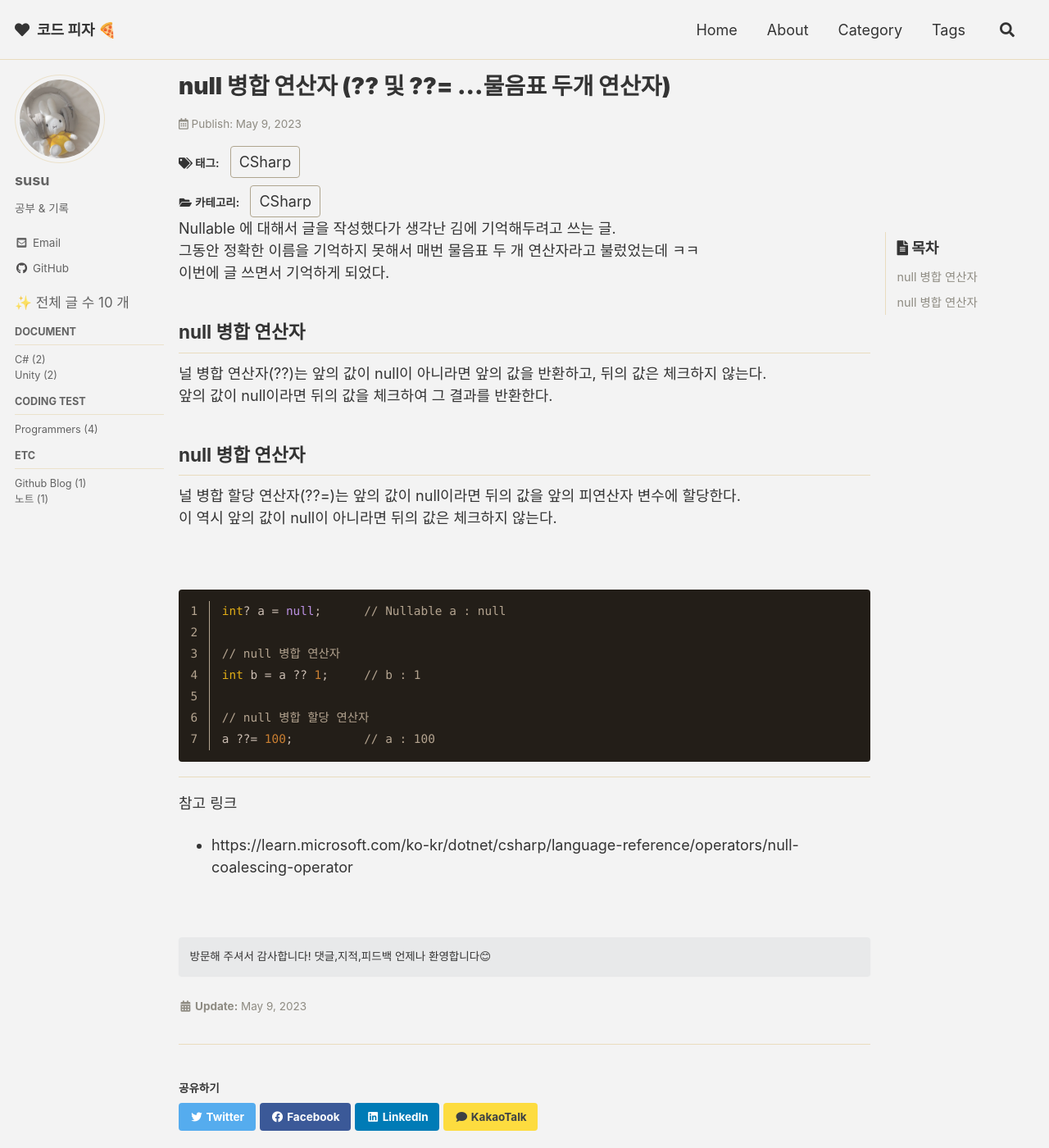
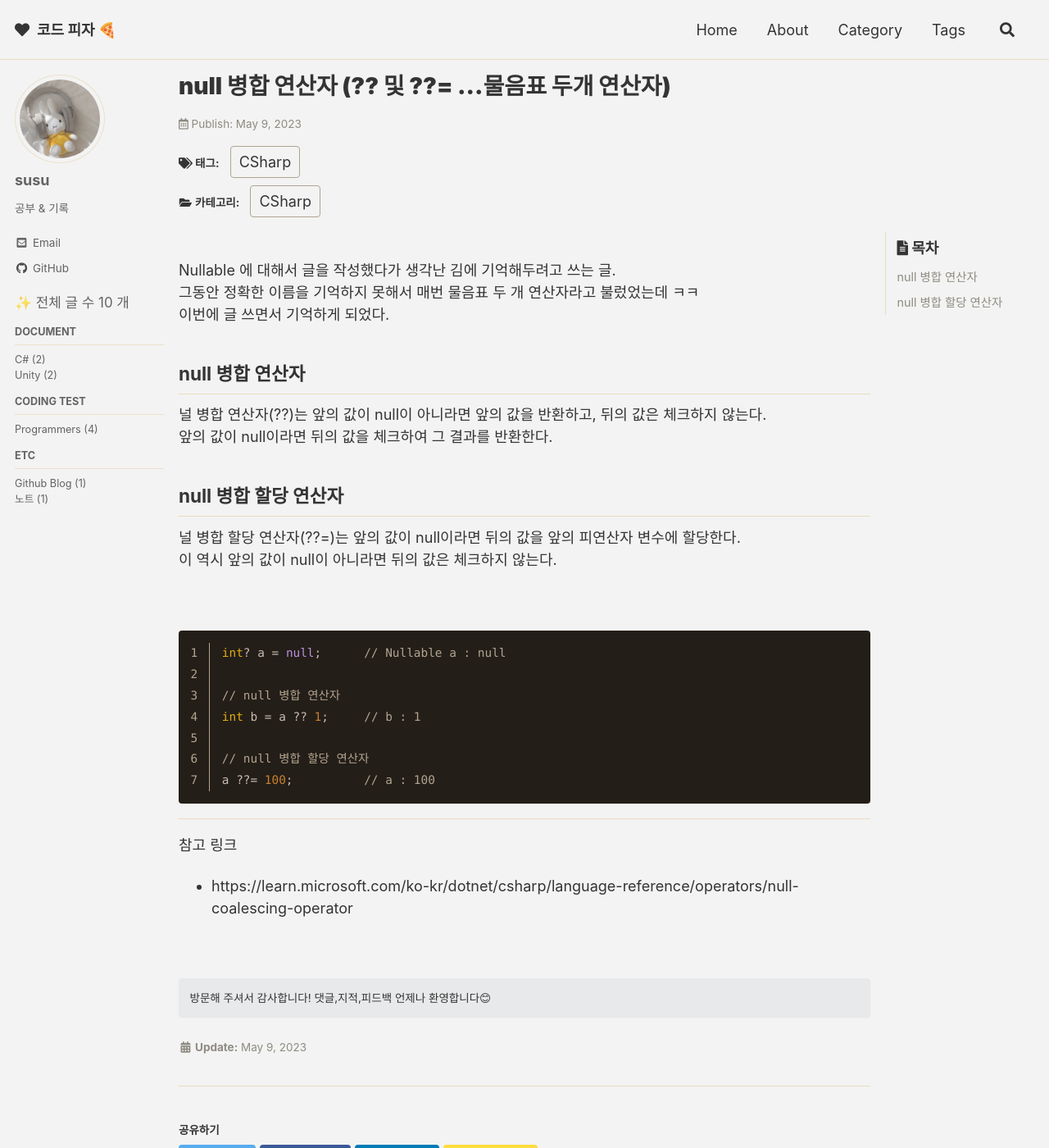
Before and after one commit to eggmong/eggmong.github.io, a Jekyll site: the page built from _posts/CSharp/2023-05-08-null-coalescing-operator.md, in a window 1280 px wide and 1400 px high. Shown: the whole window at 82% size. Built offline with Jekyll 4.4.1, drawn with Linux system fonts in a browser that asks for light colours; cached includes are drawn as plain includes; some web fonts are replaced; comment, search, counter and statistics services are not loaded.

Commit message:
폰트 추가

```diff
--- a/_includes/nav_list_main
+++ b/_includes/nav_list_main
@@ -6,7 +6,7 @@
   <ul class="nav__items" id="category_tag_menu">
       <!--전체 글 수-->
       <li>
-        <a href="index.html" class="">✨ <span>전체 글 수</style> <span>{{sum}}</style> <span>개</style>
+        <a href="/categories/" class="">✨ <span>전체 글 수</style> <span>{{sum}}</style> <span>개</style>
       </li>
 
       <li>
--- a/_posts/CSharp/2023-05-08-null-coalescing-operator.md
+++ b/_posts/CSharp/2023-05-08-null-coalescing-operator.md
@@ -13,6 +13,8 @@ date: 2023-05-09
 last_modified_at: 2023-05-09
 ---
 
+<br>
+
 Nullable 에 대해서 글을 작성했다가 생각난 김에 기억해두려고 쓰는 글.
 그동안 정확한 이름을 기억하지 못해서 매번 물음표 두 개 연산자라고 불렀었는데 ㅋㅋ
 이번에 글 쓰면서 기억하게 되었다.
@@ -23,7 +25,7 @@ Nullable 에 대해서 글을 작성했다가 생각난 김에 기억해두려
 앞의 값이 null이라면 뒤의 값을 체크하여 그 결과를 반환한다.
 
 
-## null 병합 연산자
+## null 병합 할당 연산자
 
 널 병합 할당 연산자(??=)는 앞의 값이 null이라면 뒤의 값을 앞의 피연산자 변수에 할당한다.
 이 역시 앞의 값이 null이 아니라면 뒤의 값은 체크하지 않는다.
--- a/_sass/custom/customImport.scss
+++ b/_sass/custom/customImport.scss
@@ -1,4 +1,3 @@
 /* font */
 @import url('https://fonts.googleapis.com/css?family=Nanum+Gothic');
 @import url('https://fonts.googleapis.com/icon?family=Material+Icons+Sharp');
-@import url('https://cdn.jsdelivr.net/gh/projectnoonnu/noonfonts_2302@1.1/Dovemayo_gothic.woff2');
--- a/_sass/minimal-mistakes/_variables.scss
+++ b/_sass/minimal-mistakes/_variables.scss
@@ -14,7 +14,7 @@ $indent-var: 1.3em !default;
 
 /* system typefaces */
 $serif: Georgia, Times, serif !default;
-$sans-serif: -apple-system, BlinkMacSystemFont, "Dovemayo_gothic", "Noto Sans KR", "Roboto", "Segoe UI",
+$sans-serif: -apple-system, BlinkMacSystemFont, "RIDIBatang", "Noto Sans KR", "Roboto", "Segoe UI",
   "Helvetica Neue", "Lucida Grande", Arial, sans-serif !default;
 $monospace: 'NanumGothicCoding', Monaco, Consolas, "Lucida Console", monospace !default;
 $D2coding: 'NanumGothicCoding', Monaco, Consolas, "Lucida Console", monospace !default;
--- a/assets/css/main.scss
+++ b/assets/css/main.scss
@@ -10,3 +10,18 @@
 @import "minimal-mistakes"; // main partials
 
 // @import "custom/customOverride.scss";
+
+// * font 추가 *
+//@font-face {
+//    font-family: 'Dovemayo_gothic';
+//    src: url('https://cdn.jsdelivr.net/gh/projectnoonnu/noonfonts_2302@1.1/Dovemayo_gothic.woff2') format('woff2');
+//    font-weight: normal;
+//    font-style: normal;
+//}
+
+@font-face {
+    font-family: 'RIDIBatang';
+    src: url('https://cdn.jsdelivr.net/gh/projectnoonnu/noonfonts_twelve@1.0/RIDIBatang.woff') format('woff');
+    font-weight: normal;
+    font-style: normal;
+}
```
Also changed, not shown: _pages/category-project.md (deleted, +0 -11 lines), _posts/CSharp/2023-03-30-StructNullCheck.md (+2 -0 lines).
